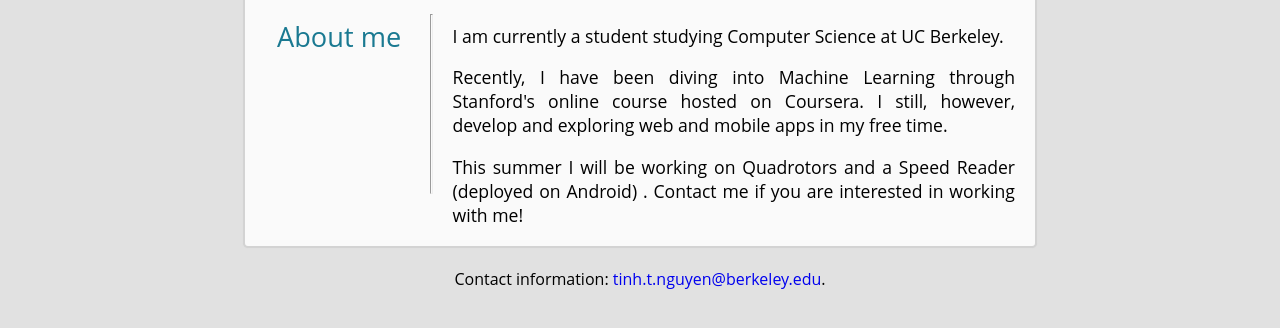
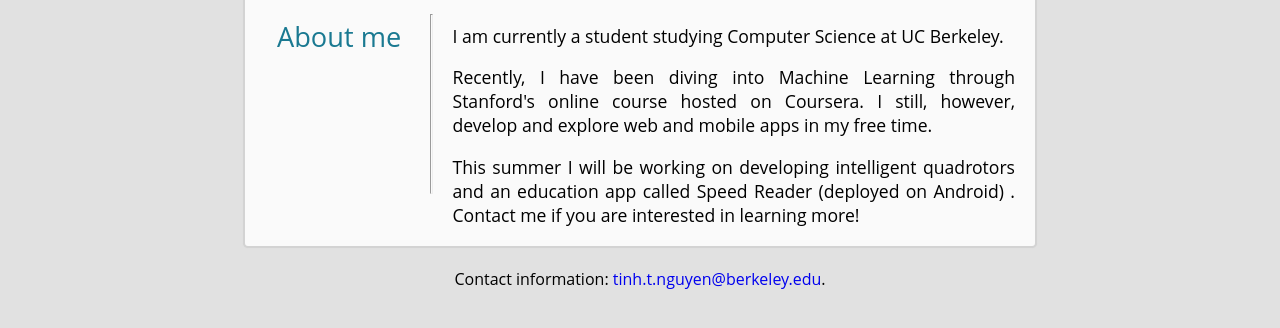
Before and after one commit to tinhnguyen20/tinhnguyen20.github.io, a plain HTML site: page index.html in a window 1280 px wide. Shown: the part 406-734 px from the top of the page. Drawn offline with Linux system fonts and the light colour scheme.

Commit message:
fixed typos

```diff
--- a/index.html
+++ b/index.html
@@ -46,9 +46,9 @@
 				<div id="about_me_text">
 					<p id="about_me" align="justify"> I am currently a student studying Computer Science at UC Berkeley. </p>
 
-					<p id="about_me" align="justify">Recently, I have been diving into Machine Learning through Stanford's online course hosted on Coursera. I still, however, develop and exploring web and mobile apps in my free time.</p>
+					<p id="about_me" align="justify">Recently, I have been diving into Machine Learning through Stanford's online course hosted on Coursera. I still, however, develop and explore web and mobile apps in my free time.</p>
 
-					<p id="about_me" align="justify">This summer I will be working on Quadrotors and a Speed Reader (deployed on Android) . Contact me if you are interested in working with me! </p>
+					<p id="about_me" align="justify">This summer I will be working on developing intelligent quadrotors and an education app called Speed Reader (deployed on Android) . Contact me if you are interested in learning more! </p>
 				</div>
 			</div>
 		</section> <!-- #/container -->
```
